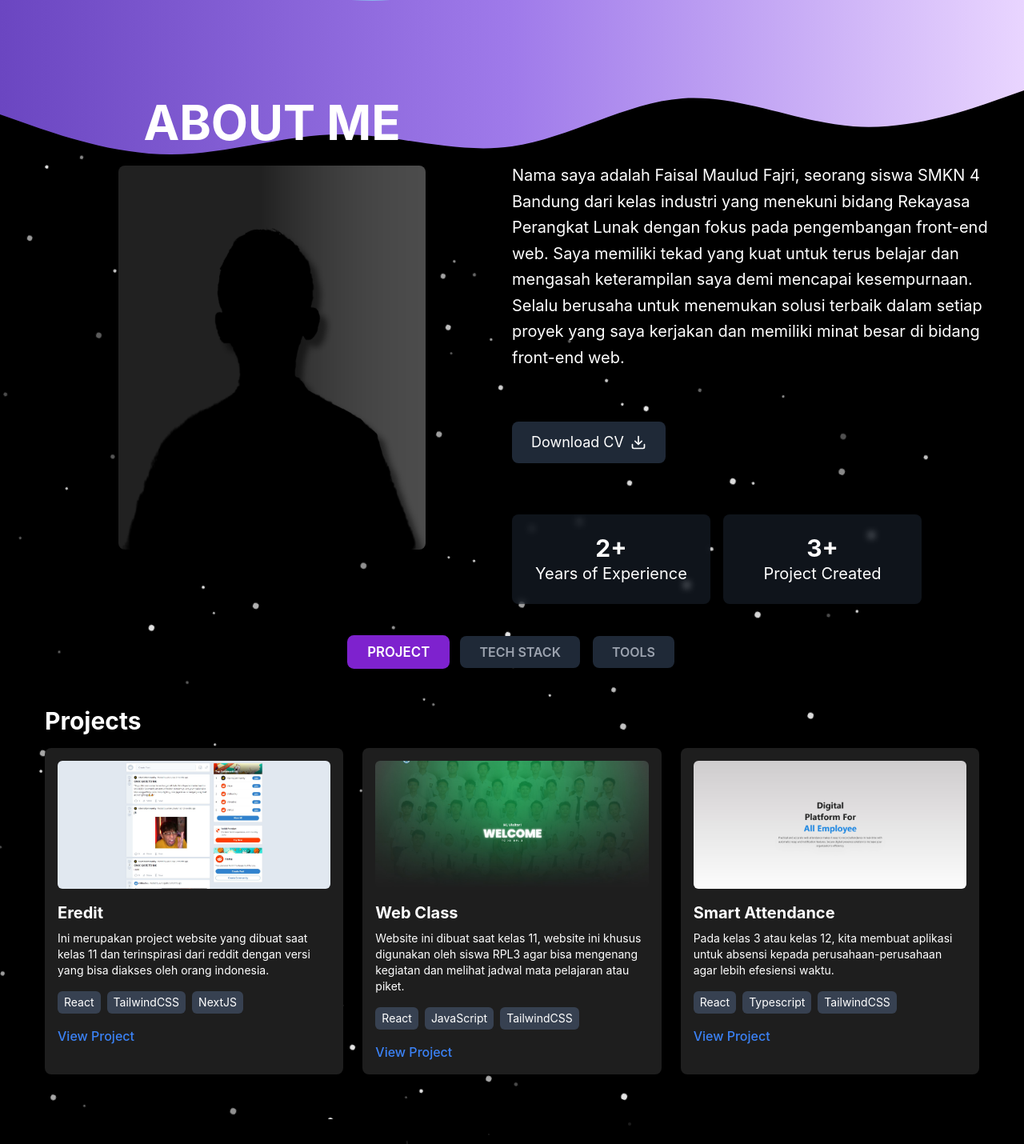
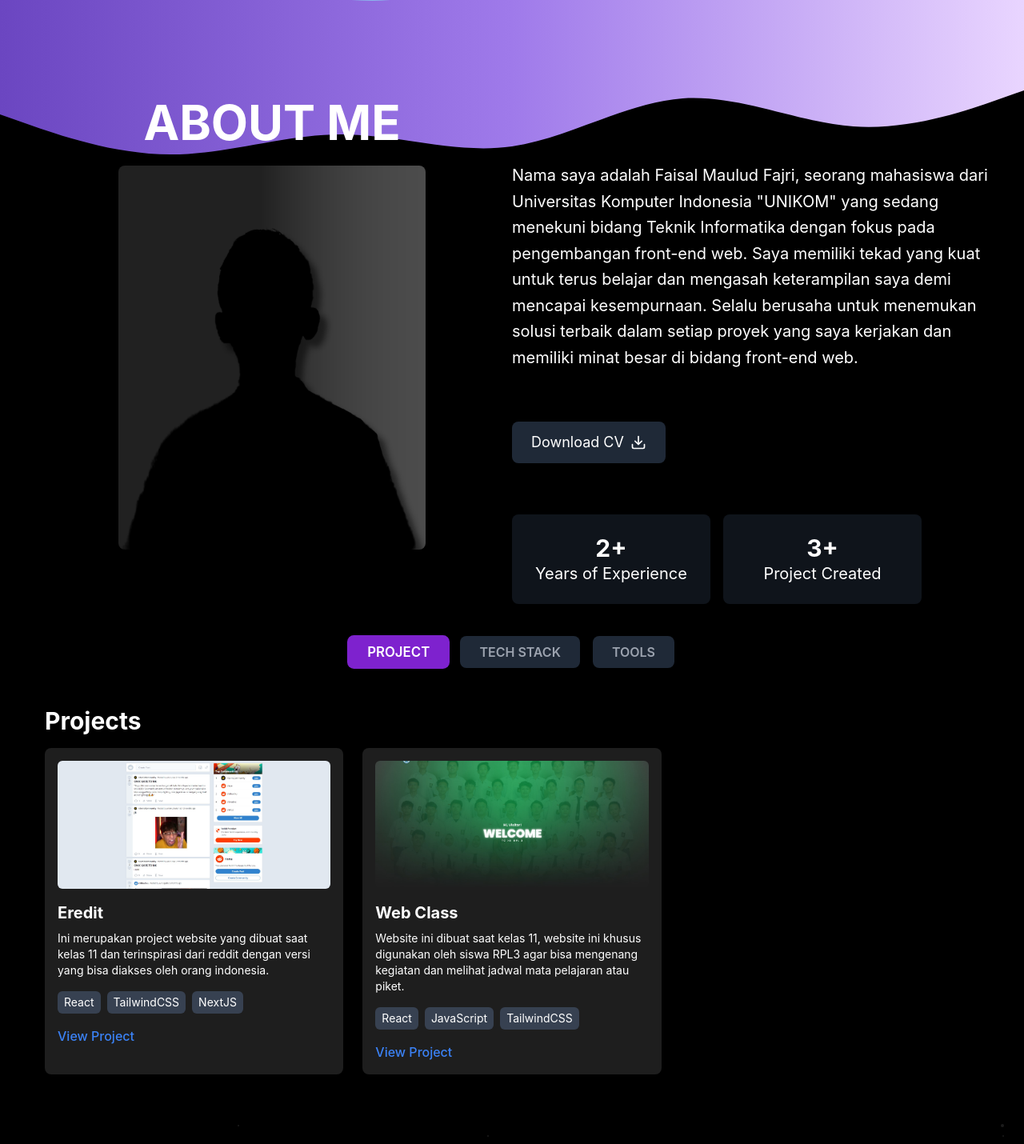
Before and after one commit to saLMF/Portofolio-V1, a React (Vite) app: page / in a window 1280 px wide. Shown: the part 717-2147 px from the top of the page at 80% size. Built offline with nearby package versions, Linux system fonts and the light colour scheme.

Commit message:
perbarui

```diff
--- a/src/components/Projects.tsx
+++ b/src/components/Projects.tsx
@@ -64,14 +64,14 @@ const projects: Project[] = [
     techStack: ["React", "JavaScript", "TailwindCSS"],
     projectLink: "https://xii-rpl3.vercel.app/",
   },
-  {
-    title: "Smart Attendance",
-    description:
-      "Pada kelas 3 atau kelas 12, kita membuat aplikasi untuk absensi kepada perusahaan-perusahaan agar lebih efesiensi waktu.",
-    imageUrl: "/images/Project3.jpg",
-    techStack: ["React", "Typescript", "TailwindCSS"],
-    projectLink: "https://smart-att.curaweda.com/",
-  },
+  // {
+  //   title: "Smart Attendance",
+  //   description:
+  //     "Pada kelas 3 atau kelas 12, kita membuat aplikasi untuk absensi kepada perusahaan-perusahaan agar lebih efesiensi waktu.",
+  //   imageUrl: "/images/Project3.jpg",
+  //   techStack: ["React", "Typescript", "TailwindCSS"],
+  //   projectLink: "https://smart-att.curaweda.com/",
+  // },
 ];
 
 const Projects: React.FC = () => {
--- a/src/components/TechStack.tsx
+++ b/src/components/TechStack.tsx
@@ -60,11 +60,6 @@ const TechStack = () => {
       icon: "/images/Vue.png",
       subtitle: "Beginner",
     },
-    {
-      name: "MySql",
-      icon: "/images/Mysql.png",
-      subtitle: "Beginner",
-    },
   ];
 
   return (
--- a/src/layouts/Footer.tsx
+++ b/src/layouts/Footer.tsx
@@ -4,7 +4,7 @@ const Footer: React.FC = () => {
   return (
     <footer className="py-4 mt-8 text-white bg-black shadow-inner">
       <div className="container mx-auto text-center">
-        <p>&copy; 2024 My Portfolio. All rights reserved.</p>
+        <p>&copy; 2024 FMF. All rights reserved.</p>
       </div>
     </footer>
   );
--- a/src/layouts/Navbar.tsx
+++ b/src/layouts/Navbar.tsx
@@ -54,6 +54,7 @@ const Navbar: React.FC = () => {
                 onClick={() => scrollToSection("contact")}
               />
             </div>
+
             {/* Mobile Menu */}
             <div className="flex md:hidden">
               <NavButton
--- a/src/pages/About.tsx
+++ b/src/pages/About.tsx
@@ -12,21 +12,9 @@ const AboutMe: React.FC = () => {
     AOS.refresh();
   }, []);
 
-  const generateStars = (count: number) => {
-    return Array.from({length: count}, (_, i) => ({
-      id: i,
-      cx: Math.random() * 100,
-      cy: Math.random() * 100,
-      r: Math.random() * 0.2 + 0.1,
-      animationDelay: Math.random() * 3,
-    }));
-  };
-
-  const stars = generateStars(200);
-
   const handleDownload = (): void => {
     const fileUrl =
-      "https://drive.google.com/file/d/1Cp2pUMJX5KEt9r9pdRgkQwjPQkojg96V/view?usp=drive_link";
+      "https://drive.google.com/file/d/1FuPGZhHHbhzkUdGfAMI4IAPL02Bdg8cG/view?usp=drive_link";
     window.open(fileUrl, "_blank");
   };
 
@@ -72,23 +60,6 @@ const AboutMe: React.FC = () => {
               />
             </radialGradient>
           </defs>
-
-          <g className="animate-spin-slow">
-            {stars.map((star) => (
-              <circle
-                key={star.id}
-                cx={`${star.cx}%`}
-                cy={`${star.cy}%`}
-                r={star.r}
-                fill="white"
-                className="animate-twinkle"
-                style={{
-                  animationDelay: `${star.animationDelay}s`,
-                  opacity: Math.random() * 0.7 + 0.3,
-                }}
-              />
-            ))}
-          </g>
         </svg>
       </div>
 
@@ -164,13 +135,13 @@ const AboutMe: React.FC = () => {
           data-aos="fade-up"
         >
           <p className="mt-20 mb-16 text-xl leading-relaxed">
-            Nama saya adalah Faisal Maulud Fajri, seorang siswa SMKN 4 Bandung
-            dari kelas industri yang menekuni bidang Rekayasa Perangkat Lunak
-            dengan fokus pada pengembangan front-end web. Saya memiliki tekad
-            yang kuat untuk terus belajar dan mengasah keterampilan saya demi
-            mencapai kesempurnaan. Selalu berusaha untuk menemukan solusi
-            terbaik dalam setiap proyek yang saya kerjakan dan memiliki minat
-            besar di bidang front-end web.
+            Nama saya adalah Faisal Maulud Fajri, seorang mahasiswa dari
+            Universitas Komputer Indonesia "UNIKOM" yang sedang menekuni bidang
+            Teknik Informatika dengan fokus pada pengembangan front-end web.
+            Saya memiliki tekad yang kuat untuk terus belajar dan mengasah
+            keterampilan saya demi mencapai kesempurnaan. Selalu berusaha untuk
+            menemukan solusi terbaik dalam setiap proyek yang saya kerjakan dan
+            memiliki minat besar di bidang front-end web.
           </p>
           <DownloadButton />
           <div className="flex flex-row w-full max-w-lg space-x-4">
```
